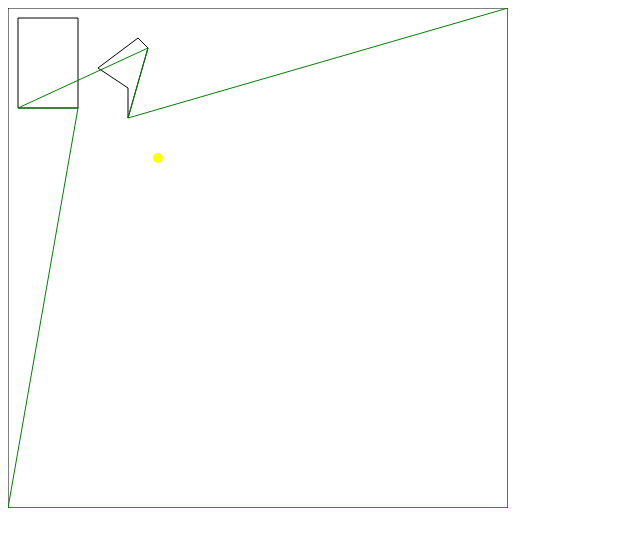
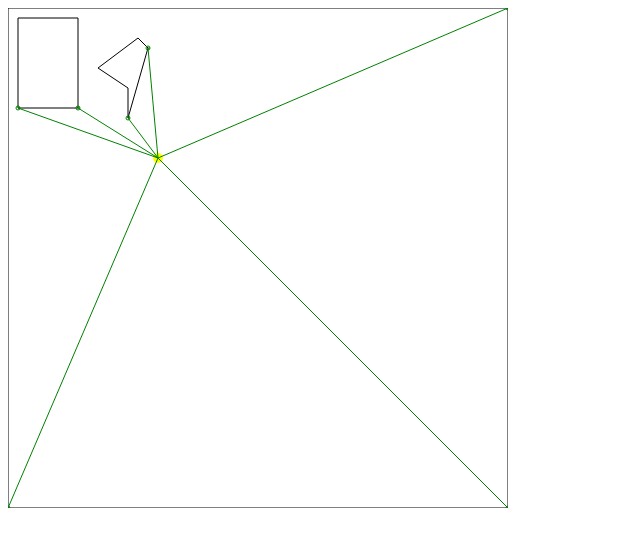
Before and after one commit to padawin/light-playground, a plain HTML site: page index.html in a window 1280 px wide. Shown: the whole page, without its empty margins (0-640 px from the left). Drawn offline with Linux system fonts and the light colour scheme.

Commit message:
rays drawn instead of edge

```diff
--- a/index.html
+++ b/index.html
@@ -152,12 +152,10 @@
 
 			function drawShadow(shadowEdge) {
 				context.beginPath();
-				context.moveTo(
-					shadowEdge[shadowEdge.length - 1][0],
-					shadowEdge[shadowEdge.length - 1][1]
-				);
 				for (let node of shadowEdge) {
+					context.moveTo(lights[0][0], lights[0][1]);
 					context.lineTo(node[0], node[1]);
+					context.arc(node[0], node[1], 2, 0, 2 * Math.PI, false);
 				}
 				context.stroke();
 			}
```
